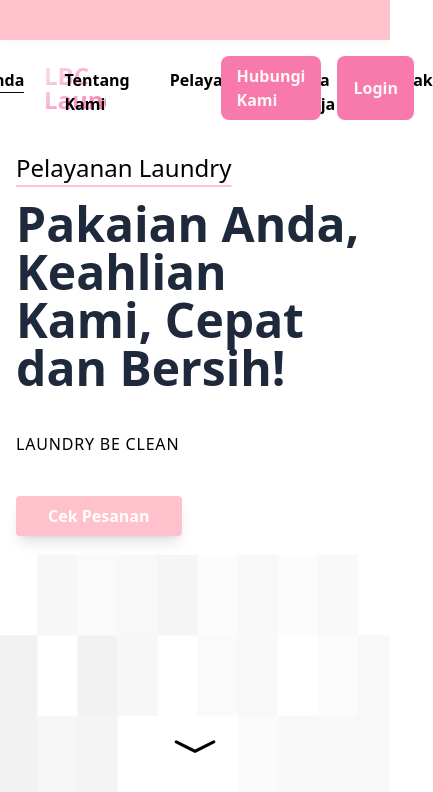
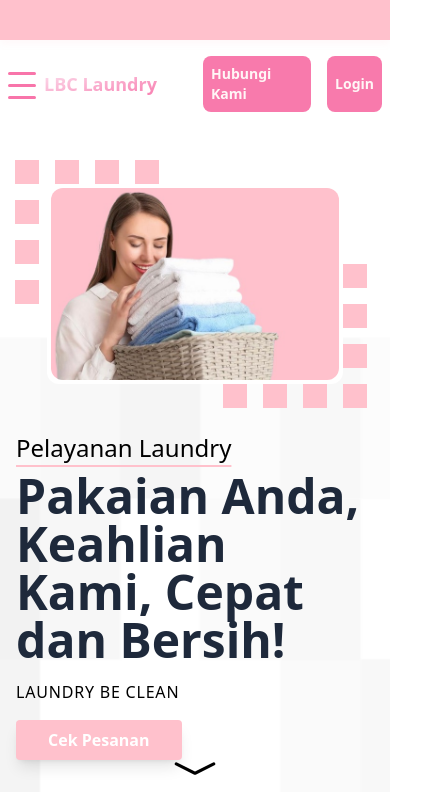
Before and after one commit to rezadrian01/LBC_Laundry_Information_System_FE, a React (Vite) app: page / in a window 390 px wide. Shown: the top 792 px of the page, 433 px wide, since content can reach past the window. Built offline with nearby package versions, Linux system fonts and the light colour scheme; no server answers.

Commit message:
feat: create navbar on mobile screen

```diff
--- a/src/components/Modules/Landing/About.jsx
+++ b/src/components/Modules/Landing/About.jsx
@@ -77,7 +77,7 @@ const About = () => {
                 <div className="px-6 md:px-10 pt-0 pb-14 md:py-20 text-white">
                     <h4 className="mb-10 underline underline-offset-8 text-xl">{ABOUT_SECTION_CONTENT_LIST[0].content}</h4>
                     <div className="flex flex-col gap-6">
-                        <h2 className="text-5xl font-bold text-slate-800">{ABOUT_SECTION_CONTENT_LIST[1].content}</h2>
+                        <h2 className="text-3xl md:text-5xl font-bold text-slate-800">{ABOUT_SECTION_CONTENT_LIST[1].content}</h2>
                         <div className="flex flex-col gap-6 md:max-w-[30rem] lg:max-w-[40rem]">
                             <p dangerouslySetInnerHTML={{ __html: ABOUT_SECTION_CONTENT_LIST[2].content }} className="text-xl lg:text-2xl"></p>
                             <p dangerouslySetInnerHTML={{ __html: ABOUT_SECTION_CONTENT_LIST[3].content }} className="text-xl lg:text-2xl"></p>
--- a/src/components/Modules/Landing/Home.jsx
+++ b/src/components/Modules/Landing/Home.jsx
@@ -65,10 +65,25 @@ const Home = () => {
         <div className='relative min-h-[78vh]'>
             <section className='relative pb-10 max-w-[90rem] mx-auto grid grid-cols-1 sm:grid-cols-2 grid-flow-dense gap-8 md:gap-y-16 overflow-hidden'>
 
-                <div className='col-span-1 flex flex-col gap-4 p-4 md:p-10'>
+                {/* Small screen will shown */}
+                <div className='flex sm:hidden col-span-1 justify-center pt-14'>
+                    <div className='relative'>
+                        <div className='bg-white p-1 rounded-xl'>
+                            <img className='rounded-xl object-cover max-w-[18rem] md:max-w-[20rem] lg:max-w-[25rem] xl:max-w-[33rem]' draggable={false} loading='lazy' src={peopleSmellLaundry} />
+                        </div>
+                        <div className='absolute -top-6 -left-8 -z-10'>
+                            <PinkSquares />
+                        </div>
+                        <div className='absolute top-20 -right-6 -z-10'>
+                            <PinkSquares />
+                        </div>
+                    </div>
+                </div>
+
+                <div className='col-span-1 flex flex-col gap-2 sm:gap-4 p-4 md:p-10'>
                     <h4 className='text-2xl lg:text-3xl underline underline-offset-8 decoration-primary-pink-250'>{HOME_SECTION_CONTENT_LIST[0].content}</h4>
                     <h2 className='font-bold text-5xl xl:text-7xl text-slate-800'>{HOME_SECTION_CONTENT_LIST[1].content}</h2>
-                    <div className='my-6'>
+                    <div className='my-2 sm:my-6'>
                         <h4 className='tracking-wider text-base lg:text-xl'>{HOME_SECTION_CONTENT_LIST[2].content}</h4>
                     </div>
                     <div className='justify-start'>
@@ -93,7 +108,7 @@ const Home = () => {
 
             </section >
             <div className='absolute bottom-0 lg:bottom-0 inset-x-0 -z-20'>
-                <img className='w-full min-h-[15rem] object-cover' src={bgImg} />
+                <img className='w-full min-h-[30rem] md:min-h-[15rem] object-cover' src={bgImg} />
             </div>
             <div className="absolute -translate-x-1/2 left-1/2 bottom-6">
                 <a href="#about">
--- a/src/components/Modules/Landing/Navbar.jsx
+++ b/src/components/Modules/Landing/Navbar.jsx
@@ -48,6 +48,7 @@ import EachUtils from '@/utils/eachUtils'
 const Navbar = () => {
     const navigate = useNavigate();
     const [hash, setHash] = useState(window.location.hash);
+    const [navbarIsOpen, setNavbarIsOpen] = useState(false);
 
     useEffect(() => {
         const handleHashChange = () => {
@@ -58,17 +59,43 @@ const Navbar = () => {
         return () => {
             window.removeEventListener("hashchange", handleHashChange);
         }
-    }, [])
+    }, []);
+
+
     return (
-        <div className='sticky z-20 backdrop-blur-sm top-0 grid grid-cols-8 justify-around items-center gap-4 px-10 py-4 font-semibold'>
-            <div className='col-span-2'>
-                <h3 className="text-2xl md:text-3xl lg:text-4xl leading-6 font-bold text-left bg-gradient-to-br from-pink-100 to-primary-pink-400 bg-clip-text text-transparent p-1">
+        <>
+
+            <div className='sticky z-20 backdrop-blur-sm top-0 grid grid-cols-8 justify-around items-center gap-4 px-2 md:px-10 py-4 font-semibold'>
+                <div className='col-span-4 lg:col-span-2 flex'>
+
+                    <button onClick={() => setNavbarIsOpen(prev => !prev)} className='block relative lg:hidden w-8 z-50'>
+                        <HamburgerMenu navbarIsOpen={navbarIsOpen} />
+                    </button>
+
+
+                    {/* Navbar */}
+                    {navbarIsOpen && <>
+                        <div className='fixed -top-10 inset-x-0 z-30 h-[30rem] bg-primary-pink-300/90 flex flex-col justify-center text-white pb-10'>
+                            <ul className='relative z-30 flex flex-col gap-6 justify-center items-center text-xl'>
+                                <EachUtils of={NAVBAR_LIST} render={(item, index) => {
+                                    return <li className='group' key={item.id}>
+                                        <a href={item.link}>{item.title}</a>
+                                        <div className='border-b-[1px] duration-200 group-hover:border-b-white border-transparent' style={{ borderBottomColor: hash === item.link ? '#ffffff' : (hash === '' && item.link === '#home') ? '#ffffff' : '' }} />
+                                    </li>
+                                }} />
+                            </ul>
+                        </div>
+
+                    </>
+                    }
+
+                    <h3 className="text-lg sm:text-2xl md:text-3xl lg:text-4xl leading-6 font-bold text-center md:text-left bg-gradient-to-br from-pink-100 to-primary-pink-400 bg-clip-text text-transparent p-1 ">
                     <Link to={'/'}>
                         LBC Laundry
                     </Link>
                 </h3>
             </div>
-            <ul className='flex justify-center gap-10 col-span-4 pt-2 lg:text-xl'>
+                <ul className='hidden lg:flex justify-center gap-10 col-span-4 pt-2 lg:text-xl'>
                 <EachUtils of={NAVBAR_LIST} render={(item, index) => {
                     return <li className='group' key={item.id}>
                         <a href={item.link}>{item.title}</a>
@@ -76,12 +103,24 @@ const Navbar = () => {
                     </li>
                 }} />
             </ul>
-            <div className='col-span-2 flex justify-center w-full gap-4'>
-                <Link to={"https://wa.me/"} className='text-primary-pink-100 bg-primary-pink-300 hover:bg-primary-pink-500 px-4 py-2 rounded-lg'>Hubungi Kami</Link>
-                <button onClick={() => navigate('/login')} className='text-primary-pink-100 bg-primary-pink-300 hover:bg-primary-pink-500 px-4 py-2 rounded-lg'>Login</button>
-            </div>
+                <div className='col-span-4 lg:col-span-2 flex justify-end lg:justify-center w-full gap-4'>
+                    <Link to={"https://wa.me/"} className='text-primary-pink-100 text-sm md:text-base bg-primary-pink-300 hover:bg-primary-pink-500 px-2 md:px-4 py-2 rounded-lg'>Hubungi Kami</Link>
+                    <button onClick={() => navigate('/login')} className='text-primary-pink-100 text-sm md:text-base bg-primary-pink-300 hover:bg-primary-pink-500 px-2 md:px-4 py-2 rounded-lg'>Login</button>
+                </div>
         </div>
+
+            {navbarIsOpen && <div onClick={() => setNavbarIsOpen(false)} className='bg-black/20 fixed inset-0 z-10' />}
+
+        </>
     )
+};
+
+const HamburgerMenu = ({ navbarIsOpen }) => {
+    return <div className='relative w-full pb-6 '>
+        <div className='absolute left-0 border-b-[3px] rounded-full w-7 transition-all' style={{ rotate: navbarIsOpen ? '45deg' : '0deg', top: navbarIsOpen ? '12px' : '0px', borderColor: navbarIsOpen ? 'white' : '#f875aa' }} />
+        <div className='absolute left-0 top-3 border-b-[3px] rounded-full w-7 transition-all' style={{ rotate: navbarIsOpen ? '45deg' : '0deg', borderColor: navbarIsOpen ? 'white' : '#f875aa' }} />
+        <div className='absolute left-0 top-6 border-b-[3px] rounded-full w-7 transition-all' style={{ rotate: navbarIsOpen ? '-45deg' : '0deg', top: navbarIsOpen ? '12px' : '24px', borderColor: navbarIsOpen ? 'white' : '#f875aa' }} />
+    </div>
 }
 
 export default Navbar
```
